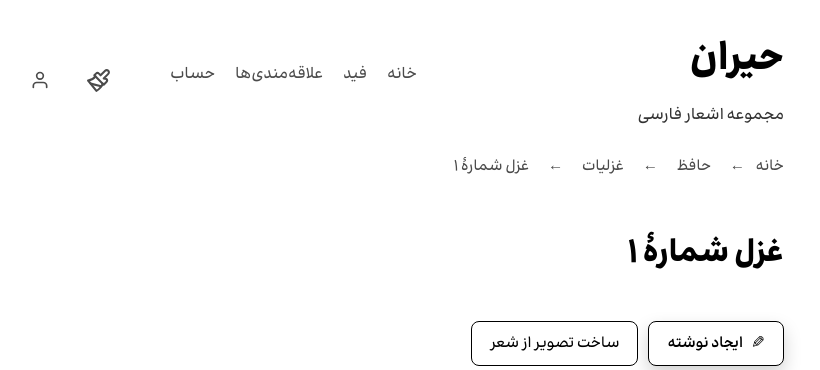
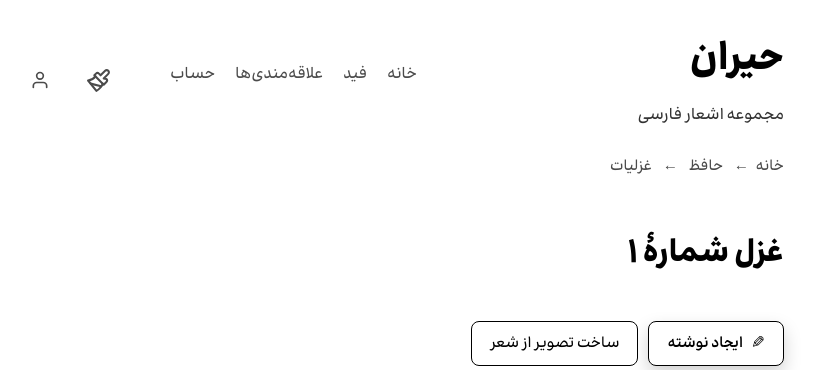
Before and after one commit to itsarianr/heyrat, a Node server app: a page that uses views/poem.ejs in a window 1280 px wide. Shown: the top 370 px of the page, without its empty margins (236-1056 px from the left). Run offline with Node 20, Linux system fonts and the light colour scheme; some libraries are stand-ins or nearby versions.

Commit message:
minor fixes

```diff
--- a/public/styles.css
+++ b/public/styles.css
@@ -340,7 +340,7 @@ main { min-height: 60vh; }
 .breadcrumb { margin-bottom: 30px; font-size: 0.95em; color: var(--theme-text); opacity: 0.7; }
 .breadcrumb a { color: var(--theme-text); text-decoration: none; }
 .breadcrumb a:hover { text-decoration: underline; opacity: 1; }
-.breadcrumb span { margin: 0 8px; }
+.breadcrumb span { margin: 0 4px; }
 .breadcrumb span:last-child {
   display: inline-block;
   max-width: 200px;
--- a/views/poem.ejs
+++ b/views/poem.ejs
@@ -21,8 +21,6 @@
       <span><%= poet.name %></span>
       <span>←</span>
       <span><%= book.title %></span>
-      <span>←</span>
-      <span><%= section.title %></span>
     </nav>
 
     <article class="poem">
```
